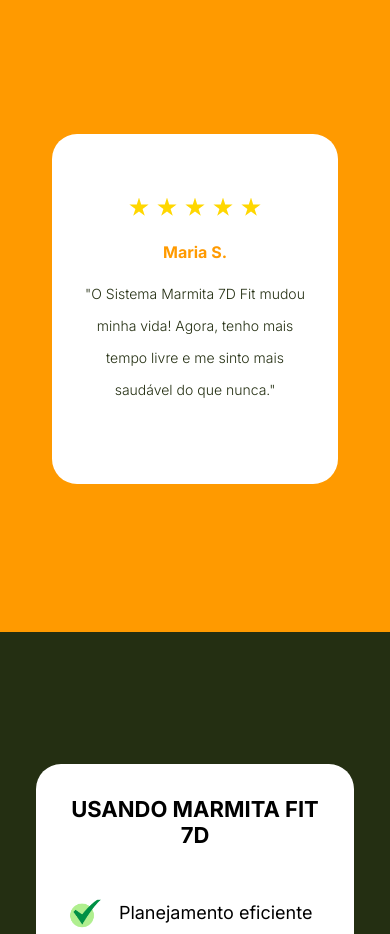
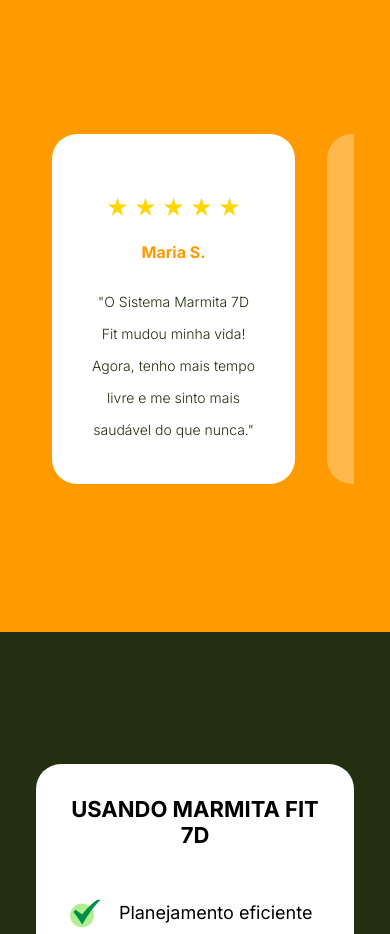
Before and after one commit to amazingbits/marmita_7d_fit_pagina, a plain HTML site: page index.html in a window 390 px wide. Shown: the part 10280-11214 px from the top of the page. Drawn offline with Linux system fonts and the light colour scheme.

Commit message:
`fix`: ajusta cards de depoimentos

```diff
--- a/scripts.js
+++ b/scripts.js
@@ -1,10 +1,29 @@
 const scoreList = document.querySelector(".score_list");
+const scoreCards = document.querySelectorAll(".score_card");
 
 let isDown = false;
 let startX;
 let scrollLeft;
 let isDragging = false;
 
+// Função para ajustar a opacidade dos cards
+function adjustOpacity() {
+  const listRect = scoreList.getBoundingClientRect(); // Área visível do carrossel
+
+  scoreCards.forEach((card) => {
+    const cardRect = card.getBoundingClientRect();
+
+    // Verifica se o card está totalmente visível na área do carrossel
+    const isVisible =
+      cardRect.left >= listRect.left &&
+      cardRect.right <= listRect.right;
+
+    // Ajusta a opacidade: 1 se totalmente visível, 0.3 se não estiver
+    card.style.opacity = isVisible ? "1" : "0.3";
+  });
+}
+
+// Eventos de arrastar
 scoreList.addEventListener("mousedown", (e) => {
   e.preventDefault();
   isDown = true;
@@ -13,8 +32,7 @@ scoreList.addEventListener("mousedown", (e) => {
   startX = e.pageX - scoreList.offsetLeft;
   scrollLeft = scoreList.scrollLeft;
 
-  // Adiciona a classe "dragging" aos cards
-  document.querySelectorAll(".score_card").forEach((card) => {
+  scoreCards.forEach((card) => {
     card.classList.add("dragging");
   });
 });
@@ -23,8 +41,7 @@ scoreList.addEventListener("mouseleave", () => {
   isDown = false;
   scoreList.classList.remove("active");
 
-  // Remove a classe "dragging" dos cards
-  document.querySelectorAll(".score_card").forEach((card) => {
+  scoreCards.forEach((card) => {
     card.classList.remove("dragging");
   });
 });
@@ -33,22 +50,33 @@ scoreList.addEventListener("mouseup", () => {
   isDown = false;
   scoreList.classList.remove("active");
 
-  // Remove a classe "dragging" dos cards
-  document.querySelectorAll(".score_card").forEach((card) => {
+  scoreCards.forEach((card) => {
     card.classList.remove("dragging");
   });
+
+  // Ajusta a opacidade ao soltar
+  adjustOpacity();
 });
 
 scoreList.addEventListener("mousemove", (e) => {
   if (!isDown) return;
   e.preventDefault();
   const x = e.pageX - scoreList.offsetLeft;
-  const walk = (x - startX) * 2; // Multiplica para ajustar a sensibilidade
+  const walk = (x - startX) * 2;
   scoreList.scrollLeft = scrollLeft - walk;
 
-  // Detecta que está arrastando
   isDragging = true;
+
+  // Ajusta a opacidade durante o movimento
+  adjustOpacity();
 });
+
+// Ajusta a opacidade ao carregar ou redimensionar a janela
+window.addEventListener("load", adjustOpacity);
+window.addEventListener("resize", adjustOpacity);
+
+// Ajusta a opacidade ao rolar
+scoreList.addEventListener("scroll", adjustOpacity);
 
 document.querySelectorAll(".sc_stars").forEach((starsContainer) => {
   // Extraia o número de estrelas a partir da classe "st_X"
--- a/styles.css
+++ b/styles.css
@@ -723,14 +723,35 @@ div small:last-of-type {
   }
 
   .score_list .score_card {
-    min-width: 100%;
+    min-width: 85%;
     height: 350px;
   }
 
   .score_list .score_card p {
     font-size: 14px;
     height: 190px;
+    padding: 0.5rem;
     overflow: auto;
+    scrollbar-width: thin;
+    scrollbar-color: #e6961f30 #f0f0f030;
+    transition: all 0.3s ease-in-out;
+  }
+
+  .score_list .score_card p::-webkit-scrollbar {
+    width: 10px;
+    height: 10px;
+  }
+
+  .score_list .score_card p::-webkit-scrollbar-thumb {
+    background: linear-gradient(45deg, #e6961f30, #f0f0f030);
+    border-radius: 10px;
+    border: 2px solid transparent;
+    background-clip: padding-box;
+  }
+
+  .score_list .score_card p::-webkit-scrollbar-track {
+    background: #f0f0f0;
+    border-radius: 10px;
   }
 
   .card_comparison {
```
